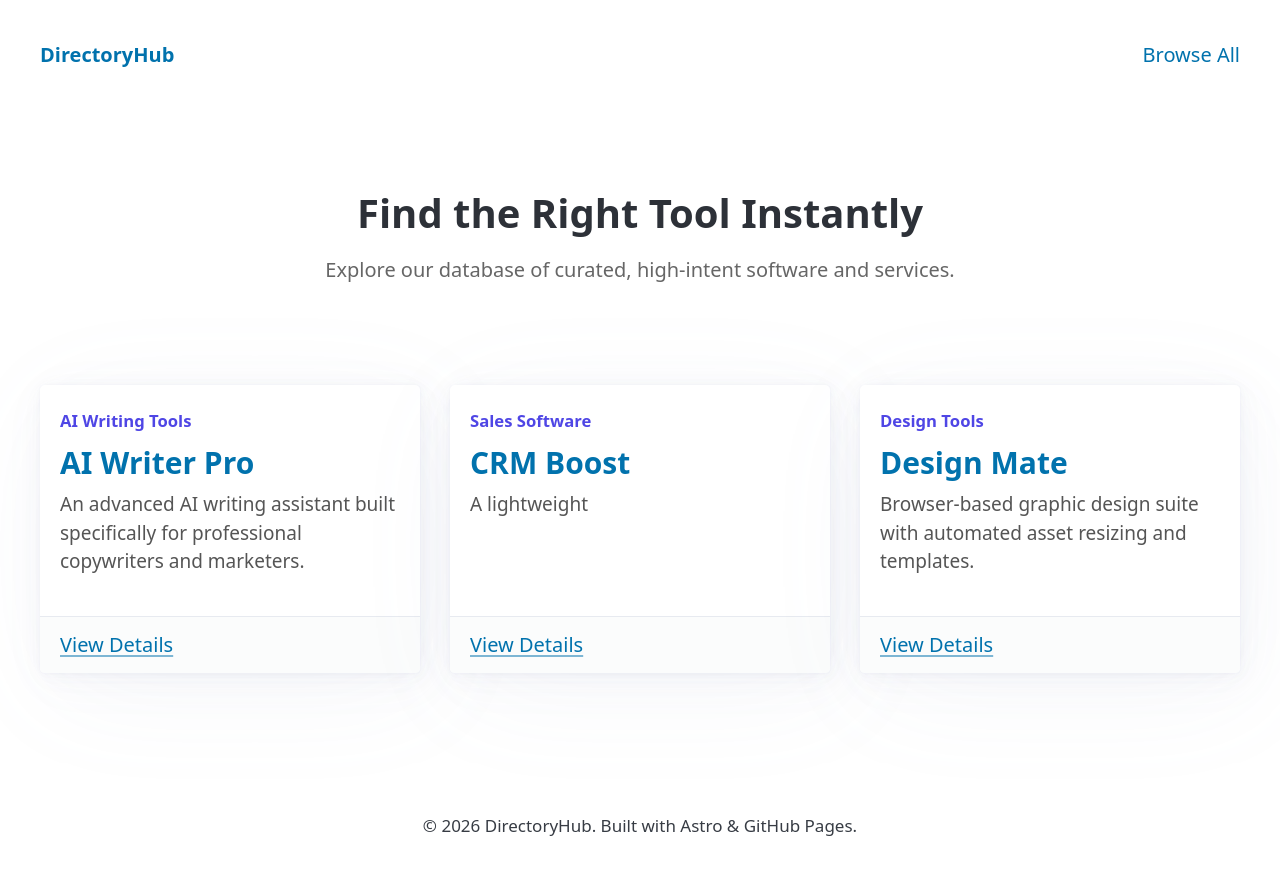
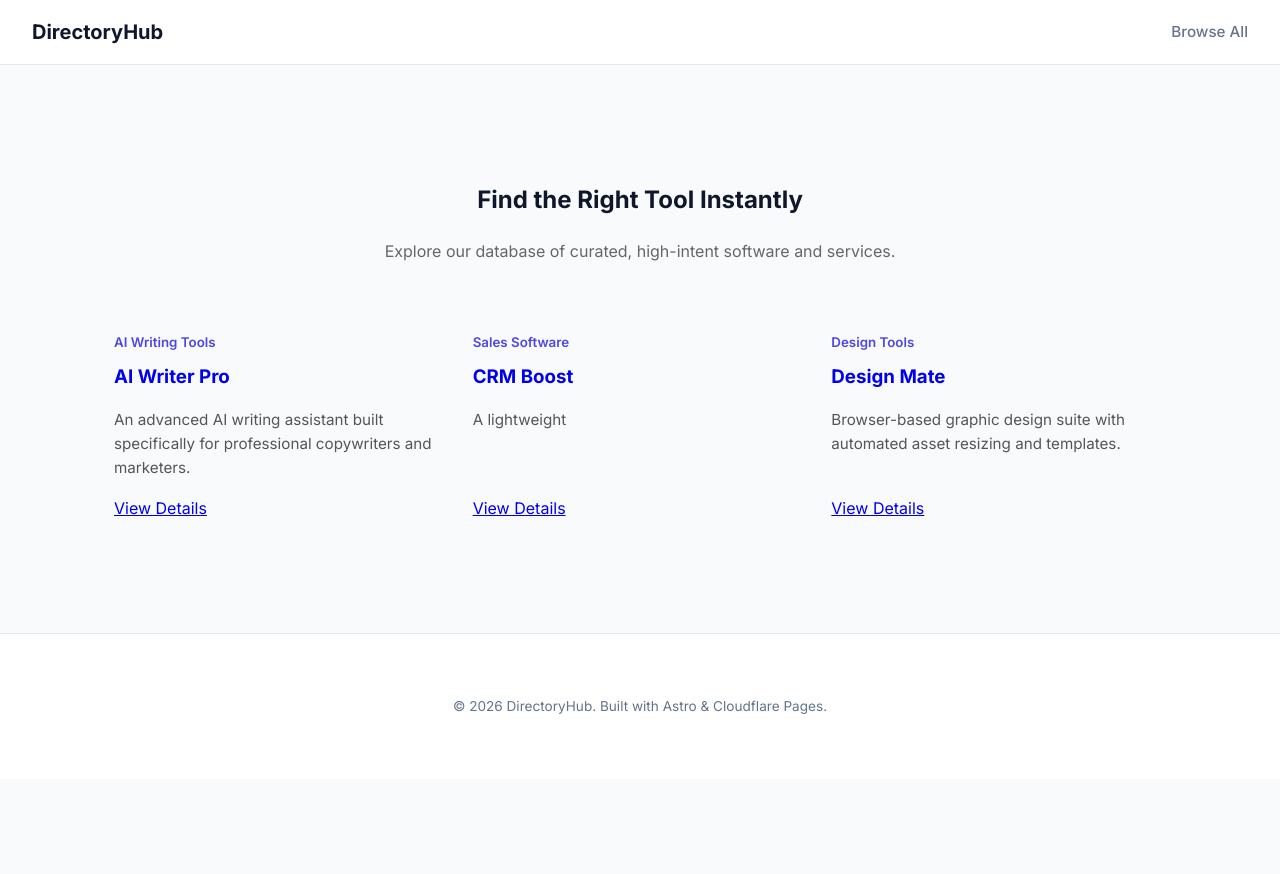
Before and after one commit to cliyne/my-directory, an Astro site: page / in a window 1280 px wide. After the commit the page ends 800 px from the top, so only its background shows below. Built offline with nearby package versions, Linux system fonts and the light colour scheme; Astro itself is replaced by a stand-in of ours.

Commit message:
Update BaseLayout.astro

```diff
--- a/src/layouts/BaseLayout.astro
+++ b/src/layouts/BaseLayout.astro
@@ -7,20 +7,78 @@ const { title, description } = Astro.props;
     <meta name="viewport" content="width=device-width, initial-scale=1.0" />
     <title>{title}</title>
     <meta name="description" content={description} />
-    <link rel="stylesheet" href="https://cdn.jsdelivr.net/npm/@picocss/pico@2/css/pico.min.css">
+    <link rel="preconnect" href="https://fonts.googleapis.com">
+    <link rel="preconnect" href="https://fonts.gstatic.com" crossorigin>
+    <link href="https://fonts.googleapis.com/css2?family=Inter:wght@400;500;600;700&display=swap" rel="stylesheet">
+    <style>
+      :root {
+        --primary: #4f46e5;
+        --primary-hover: #4338ca;
+        --bg: #f8fafc;
+        --card-bg: #ffffff;
+        --text: #0f172a;
+        --text-muted: #64748b;
+        --border: #e2e8f0;
+      }
+      * { box-sizing: border-box; }
+      body {
+        font-family: 'Inter', system-ui, -apple-system, sans-serif;
+        background-color: var(--bg);
+        color: var(--text);
+        margin: 0;
+        padding: 0;
+        line-height: 1.6;
+      }
+      header {
+        background: #ffffff;
+        border-bottom: 1px solid var(--border);
+        padding: 1rem 2rem;
+        display: flex;
+        justify-content: space-between;
+        align-items: center;
+      }
+      header a {
+        text-decoration: none;
+        color: var(--text);
+        font-weight: 700;
+        font-size: 1.25rem;
+      }
+      header nav a {
+        font-weight: 500;
+        font-size: 0.95rem;
+        color: var(--text-muted);
+      }
+      header nav a:hover {
+        color: var(--primary);
+      }
+      main {
+        max-width: 1100px;
+        margin: 0 auto;
+        padding: 3rem 1.5rem;
+      }
+      footer {
+        text-align: center;
+        font-size: 0.85rem;
+        color: var(--text-muted);
+        padding: 3rem 0;
+        border-top: 1px solid var(--border);
+        margin-top: 4rem;
+        background: #ffffff;
+      }
+    </style>
   </head>
   <body>
-    <header class="container">
+    <header>
+      <a href="/">DirectoryHub</a>
       <nav>
-        <ul><li><strong><a href="/my-directory/">DirectoryHub</a></strong></li></ul>
-        <ul><li><a href="/my-directory/">Browse All</a></li></ul>
+        <a href="/">Browse All</a>
       </nav>
     </header>
-    <main class="container">
+    <main>
       <slot />
     </main>
-    <footer class="container" style="text-align: center; font-size: 0.85rem; color: #666; margin-top: 4rem;">
-      <p>&copy; 2026 DirectoryHub. Built with Astro & GitHub Pages.</p>
+    <footer>
+      <p>&copy; 2026 DirectoryHub. Built with Astro & Cloudflare Pages.</p>
     </footer>
   </body>
 </html>
```
